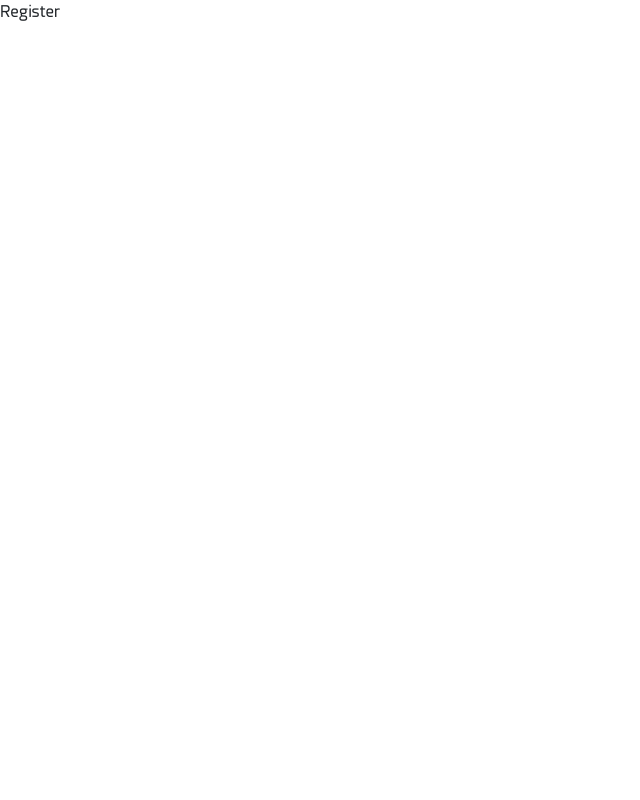
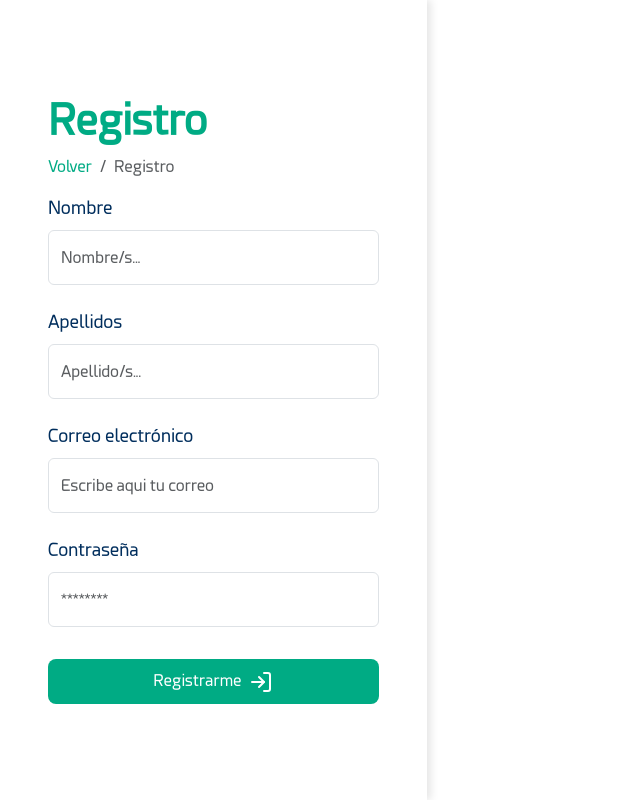
Before and after one commit to Carlos-Mtzg/doces_front, a React (Vite) app: page /auth/register in a window 1280 px wide. Shown: the whole page, without its empty margins (0-640 px from the left). Built offline with nearby package versions, Linux system fonts and the light colour scheme.

Commit message:
feat: :zap: Se agregaron las pantallas de login, register y un modal para recuperar contraseña

```diff
--- a/public/css/auth/login.module.css
+++ b/public/css/auth/login.module.css
@@ -14,6 +14,11 @@
 .title {
     font-size: 42px;
     color: var(--verde-utez);
+}
+
+.modal-title {
+    color: var(--azul-utez);
+    font-size: 28px;
 }
 
 .email-label,
@@ -41,13 +46,8 @@
     color: var(--verde-utez);
 }
 
-.signIn-btn {
-    background-color: var(--verde-utez);
-    color: #fff;
-    transition: all 0.3s;
-}
-
-.signIn-btn {
+.signIn-btn,
+.send-email-btn {
     position: relative;
     padding: 10px 20px;
     border: none;
@@ -56,24 +56,28 @@
     cursor: pointer;
     overflow: hidden;
     border-radius: 8px;
+    transition: all 0.3s;
 }
 
-.signIn-content {
+.signIn-content,
+.send-email-content {
     position: relative;
     z-index: 2;
 }
 
-.signIn-btn span {
+.signIn-btn span,
+.send-email-btn span {
     position: absolute;
     width: 100%;
     height: 95px;
-    background-color: #002f5d60;
+    background-color: #002f5d8f;
     top: -50%;
     left: -100%;
     transition: all 0.3s;
     z-index: 1;
 }
 
-.signIn-btn:hover span {
+.signIn-btn:hover span,
+.send-email-btn:hover span {
     left: -0%;
 }
--- a/public/css/auth/register.module.css
+++ b/public/css/auth/register.module.css
@@ -5,3 +5,59 @@
     --color-texto: #5E6366;
     --sign-out: rgb(138, 0, 0);
 }
+
+.register-container {
+    box-shadow: 4px 0 8px rgba(0, 0, 0, 0.10);
+    min-height: 100vh;
+}
+
+.title {
+    font-size: 42px;
+    color: var(--verde-utez);
+}
+
+.form-label {
+    font-size: 18px;
+    color: var(--azul-utez);
+}
+
+.form-input {
+    color: var(--color-texto);
+    height: 55px;
+}
+
+.register-btn {
+    position: relative;
+    padding: 10px 20px;
+    border: none;
+    background-color: var(--verde-utez);
+    color: #fff;
+    cursor: pointer;
+    overflow: hidden;
+    border-radius: 8px;
+}
+
+.register-content {
+    position: relative;
+    z-index: 2;
+}
+
+.register-btn span {
+    position: absolute;
+    width: 100%;
+    height: 95px;
+    background-color: #002f5d8f;
+    top: -50%;
+    left: -100%;
+    transition: all 0.3s;
+    z-index: 1;
+}
+
+.register-btn:hover span {
+    left: -0%;
+}
+
+.back-link {
+    color: var(--verde-utez);
+    transition: all 0.3s;
+}
--- a/src/auth/Login.jsx
+++ b/src/auth/Login.jsx
@@ -1,38 +1,76 @@
 import React from 'react'
 import { Form, Link } from 'react-router-dom'
 import styles from '../../public/css/auth/login.module.css'
-import { LogIn } from 'react-feather'
+import { LogIn, Send, AlertCircle } from 'react-feather'
 
 const Login = () => {
     return (
         <div className="container-fluid d-flex px-0 h-100">
-            <div className={`h-100 col-4 d-flex justify-content-center flex-column p-5 ${styles['login-container']}`}>
-                <h1 className={`fw-semibold text-center pb-5 ${styles['title']}`}>Inicio de Sesion</h1>
+            <div className={`h-100 col-12 col-md-4 d-flex justify-content-center flex-column p-5 ${styles['login-container']}`}>
+                <h1 className={`fw-semibold pb-5 ${styles['title']}`}>Inicio de Sesion</h1>
+                {/* Formulario */}
                 <Form method='post'>
-                    <div className="form-gorup mb-4">
+                    <div className="form-group mb-4">
                         <label htmlFor="email-input" className={`form-label fw-normal ${styles['email-label']}`}>Correo Electrónico</label>
-                        <input name='email-input' type="text" className={`form-control ${styles['email-input']}`} placeholder='usuario@email.com' />
+                        <input name='email-input' type="text" className={`form-control ${styles['email-input']}`} placeholder='Escribe aqui tu correo electrónico' />
                     </div>
-                    <div className="form-gorup">
+                    <div className="form-group">
                         <label htmlFor="password-input" className={`form-label fw-normal ${styles['password-label']}`}>Contraseña</label>
                         <input name='password-input' type="password" className={`form-control ${styles['password-input']}`} placeholder='********' />
                     </div>
                     <div className="form-grup text-end pt-2 pb-5">
-                        <Link className={`${styles['forget-password']}`} to="/">¿Olvidaste tu contraseña?</Link>
+                        <Link className={`${styles['forget-password']}`} to="" data-bs-toggle="modal" data-bs-target="#recover-password">¿Olvidaste tu contraseña?</Link>
                     </div>
-                    <div className="form-gorup d-flex flex-column gap-3">
+                    <div className="form-group d-flex flex-column gap-3">
                         <button className={`${styles['signIn-btn']}`}>
                             <div className={`${styles['signIn-content']}`}>
                                 Iniciar Sesión
-                                <LogIn />
+                                <LogIn className="ms-2" />
                             </div>
                             <span></span>
                         </button>
-                        <Link className={`text-center ${styles['register-now']}`} to="/">Registrarme ahora</Link>
+                        <Link className={`text-center ${styles['register-now']}`} to="/auth/register">Registrarme ahora</Link>
                     </div>
                 </Form>
+                {/* Formulario */}
             </div>
             <div className='col-8'></div>
+            {/* Modal */}
+            <div className="modal fade" id="recover-password" aria-hidden="true"
+                aria-labelledby="label-modal-1">
+                <div className="modal-dialog modal-dialog-centered">
+                    <div className="modal-content">
+                        <div className={`modal-header ${styles['modal-header']}`}>
+                            <h5 className={`modal-title fw-semibold ${styles['modal-title']}`}>Recuperar Contraseña</h5>
+                            <button className="btn-close" data-bs-dismiss="modal" aria-label="Cerrar"></button>
+                        </div>
+                        <Form>
+                            <div className="modal-body">
+                                <div className="form-group mb-4">
+                                    <label htmlFor="email-modal-input" className={`form-label fw-normal ${styles['email-label']}`}>Correo Electrónico</label>
+                                    <input name='email-modal-input' type="text" className={`form-control ${styles['email-input']}`} placeholder='Escribe aqui tu correo electrónico' />
+                                </div>
+                                <div className="alert alert-warning d-flex gap-2" role="alert">
+                                    <div className='d-flex align-items-center'>
+                                        <AlertCircle className='me-2' />
+                                    </div>
+                                    <div>Te enviaremos un enlace con las instrucciones para restablecer tu contraseña.</div>
+                                </div>
+                            </div>
+                            <div className="modal-footer">
+                                <button type='button' className={`py-2 ${styles['send-email-btn']}`}>
+                                    <div className={`${styles['send-email-content']}`}>
+                                        Enviar Correo
+                                        <Send className="ms-2" width={18} />
+                                    </div>
+                                    <span></span>
+                                </button>
+                            </div>
+                        </Form>
+                    </div>
+                </div>
+            </div>
+            {/* Modal */}
         </div>
     )
 }
--- a/src/auth/Register.jsx
+++ b/src/auth/Register.jsx
@@ -1,10 +1,52 @@
-import React from 'react'
-import '../../public/css/auth/register.module.css'
+import React from "react";
+import { Form, Link } from "react-router-dom";
+import styles from "../../public/css/auth/register.module.css";
+import { LogIn } from 'react-feather'
 
 const Register = () => {
   return (
-    <div>Register</div>
+    <div className="container-fluid d-flex px-0 h-100">
+      <div className={`h-100 col-12 col-md-4 d-flex justify-content-center flex-column px-5 py-3 ${styles['register-container']}`}>
+        <h1 className={`fw-semibold ${styles['title']}`}>Registro</h1>
+        <nav aria-label="breadcrumb pb-5">
+          <ol className="breadcrumb">
+            <li className="breadcrumb-item"><Link className={styles['back-link']} to="/auth/login">Volver</Link></li>
+            <li className="breadcrumb-item active" aria-current="page">Registro</li>
+          </ol>
+        </nav>
+        {/* Formulario */}
+        <Form method='post' className="d-flex flex-column align-items-between gap-4">
+          <div className="form-group">
+            <label htmlFor="name-input" className={`form-label fw-normal ${styles['form-label']}`}>Nombre</label>
+            <input name='name-input' type="text" className={`form-control ${styles['form-input']}`} placeholder='Nombre/s...' />
+          </div>
+          <div className="form-group">
+            <label htmlFor="lastname-input" className={`form-label fw-normal ${styles['form-label']}`}>Apellidos</label>
+            <input name='lastname-input' type="text" className={`form-control ${styles['form-input']}`} placeholder='Apellido/s...' />
+          </div>
+          <div className="form-group">
+            <label htmlFor="email-input" className={`form-label fw-normal ${styles['form-label']}`}>Correo electrónico</label>
+            <input name='email-input' type="text" className={`form-control ${styles['form-input']}`} placeholder='Escribe aqui tu correo' />
+          </div>
+          <div className="form-group">
+            <label htmlFor="password-input" className={`form-label fw-normal ${styles['form-label']}`}>Contraseña</label>
+            <input name='password-input' type="password" className={`form-control ${styles['form-input']}`} placeholder='********' />
+          </div>
+          <div className="form-group d-flex flex-column mt-2">
+            <button className={`${styles['register-btn']}`}>
+              <div className={`${styles['register-content']}`}>
+                Registrarme
+                <LogIn className="ms-2" />
+              </div>
+              <span></span>
+            </button>
+          </div>
+        </Form>
+        {/* Formulario */}
+      </div>
+      <div className='col-8'></div>
+    </div>
   )
 }
 
-export default Register
+export default Register;
--- a/src/components/Frontend.jsx
+++ b/src/components/Frontend.jsx
@@ -1,6 +1,6 @@
 import { useState } from "react";
 import { Outlet, Link } from "react-router-dom"
-import { Home, FileText, DollarSign, LogOut, Menu, Folder, FolderPlus } from "react-feather"
+import { Home, FileText, LogOut, Menu, Folder, FolderPlus } from "react-feather"
 import '../../public/css/sidebar.css'
 
 const Frontend = () => {
```
